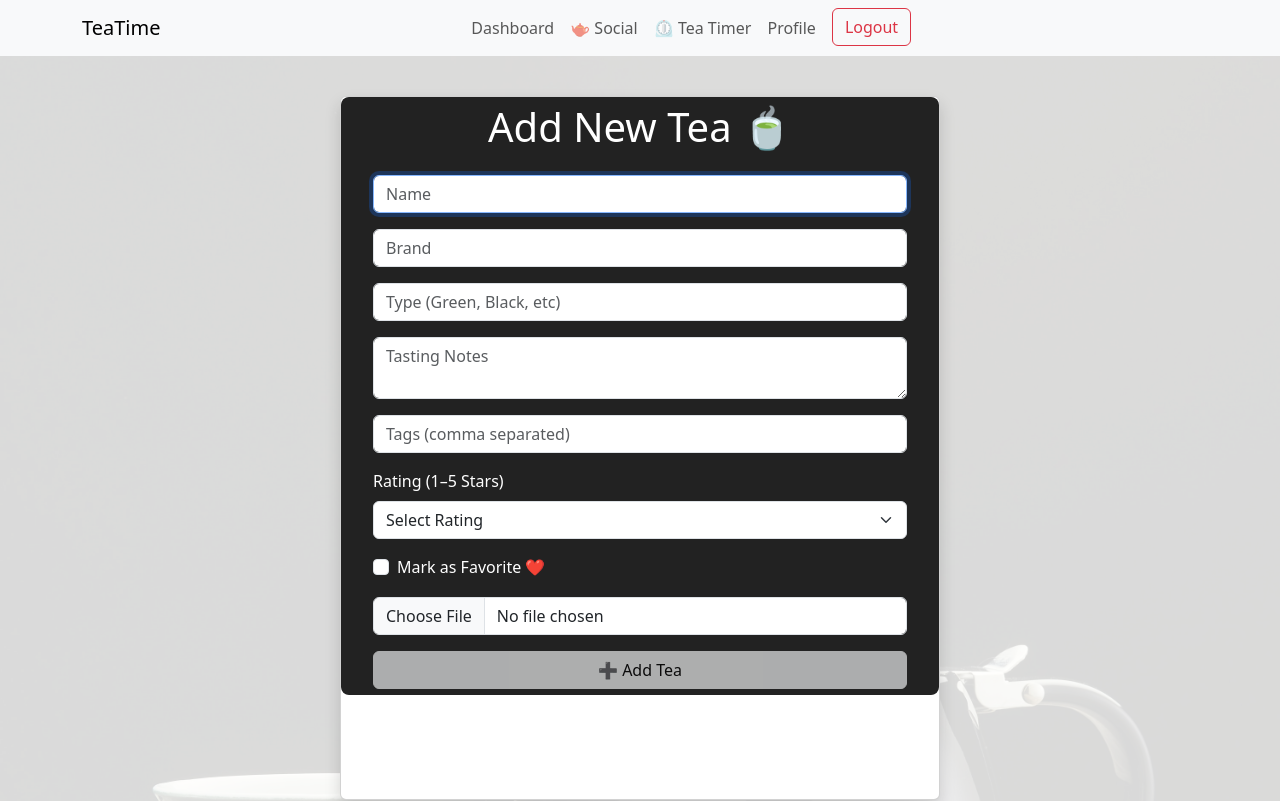
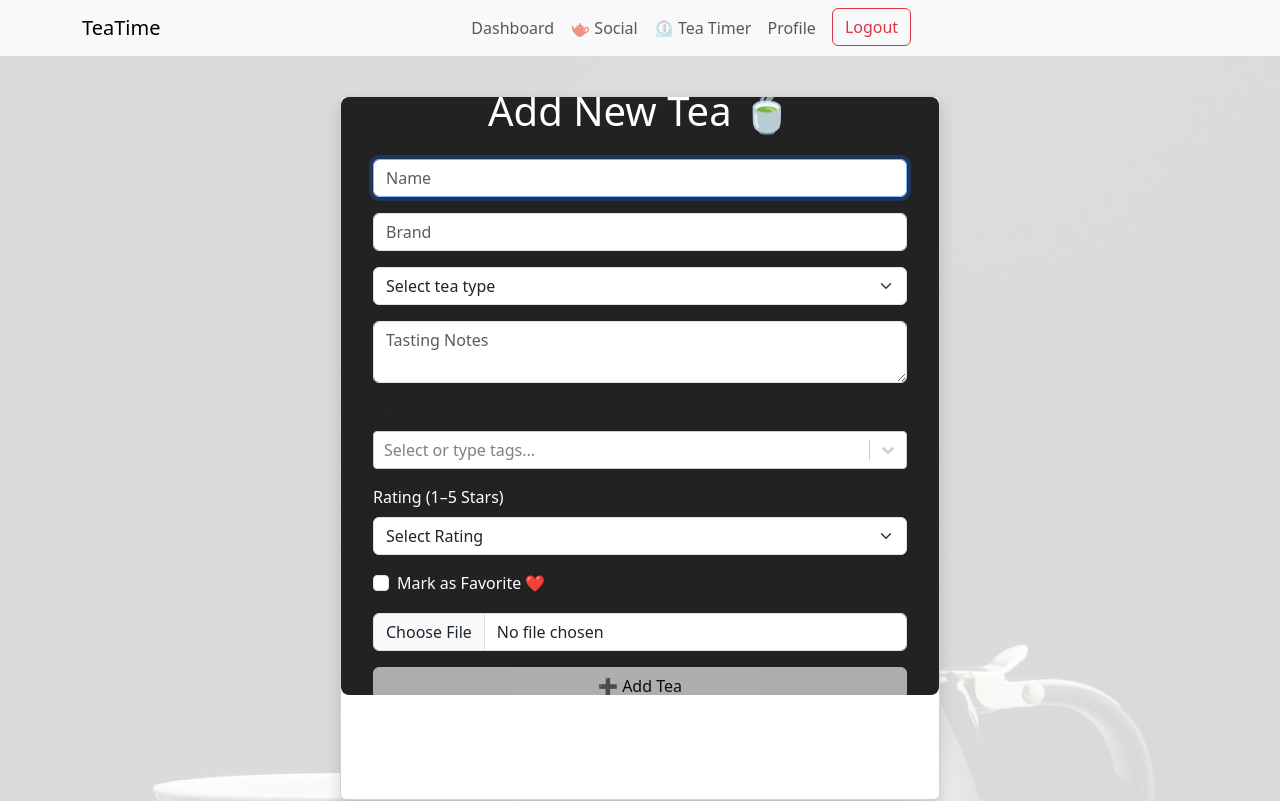
Before and after one commit to chicalauren/TeaTime, a React (Vite) app in the folder client/: page /add-tea in a window 1280 px wide. Shown: the top 801 px of the page. Built offline with nearby package versions, Linux system fonts and the light colour scheme; sample sign-in values are in the browser's storage.

Commit message:
add tea form styling for tags and star ratings and types

```diff
--- a/client/package.json
+++ b/client/package.json
@@ -16,6 +16,7 @@
     "react": "^19.0.0",
     "react-dom": "^19.0.0",
     "react-router-dom": "^7.5.2",
+    "react-select": "^5.10.1",
     "react-toastify": "^11.0.5"
   },
   "devDependencies": {
--- a/client/src/pages/AddTeaForm.tsx
+++ b/client/src/pages/AddTeaForm.tsx
@@ -6,8 +6,7 @@ import axios from 'axios';
 import toast from 'react-hot-toast';
 import Confetti from 'react-confetti';
 import { motion } from 'framer-motion';
-
-//TODO: add data tags for cypress testing
+import Select from 'react-select';
 
 function AddTeaForm() {
   const navigate = useNavigate();
@@ -18,7 +17,7 @@ function AddTeaForm() {
   const [brand, setBrand] = useState('');
   const [type, setType] = useState('');
   const [tastingNotes, setTastingNotes] = useState('');
-  const [tags, setTags] = useState('');
+  const [tags, setTags] = useState<{ value: string; label: string }[]>([]);
   const [rating, setRating] = useState(0);
   const [favorite, setFavorite] = useState(false);
   const [imageFile, setImageFile] = useState<File | null>(null);
@@ -63,6 +62,54 @@ function AddTeaForm() {
     }
   };
 
+  const tagOptions = [
+    { value: "afternoon-relaxation", label: "afternoon-relaxation" },
+    { value: "afternoon-sip", label: "afternoon-sip" },
+    { value: "alertness", label: "alertness" },
+    { value: "breakfast", label: "breakfast" },
+    { value: "calm", label: "calm" },
+    { value: "calmness", label: "calmness" },
+    { value: "caffeine-free-energy", label: "caffeine-free-energy" },
+    { value: "casual-sip", label: "casual-sip" },
+    { value: "celebration", label: "celebration" },
+    { value: "comfort", label: "comfort" },
+    { value: "daily-use", label: "daily-use" },
+    { value: "daily-wellness", label: "daily-wellness" },
+    { value: "dessert-substitute", label: "dessert-substitute" },
+    { value: "digestion", label: "digestion" },
+    { value: "easy-sipping", label: "easy-sipping" },
+    { value: "elegance", label: "elegance" },
+    { value: "evening-drink", label: "evening-drink" },
+    { value: "evening-wind-down", label: "evening-wind-down" },
+    { value: "focus", label: "focus" },
+    { value: "focus-and-energy", label: "focus-and-energy" },
+    { value: "gentle-afternoons", label: "gentle-afternoons" },
+    { value: "gentle-wake-up", label: "gentle-wake-up" },
+    { value: "hydration", label: "hydration" },
+    { value: "immune-support", label: "immune-support" },
+    { value: "indulgence", label: "indulgence" },
+    { value: "invigoration", label: "invigoration" },
+    { value: "late-evening", label: "late-evening" },
+    { value: "light-refreshment", label: "light-refreshment" },
+    { value: "meditation", label: "meditation" },
+    { value: "mindfulness", label: "mindfulness" },
+    { value: "morning-wake-up", label: "morning-wake-up" },
+    { value: "nausea", label: "nausea" },
+    { value: "quiet-moments", label: "quiet-moments" },
+    { value: "reflection", label: "reflection" },
+    { value: "refreshment", label: "refreshment" },
+    { value: "relaxation", label: "relaxation" },
+    { value: "serenity", label: "serenity" },
+    { value: "skin-health", label: "skin-health" },
+    { value: "sleep-aid", label: "sleep-aid" },
+    { value: "special-occasions", label: "special-occasions" },
+    { value: "spice-and-warmth", label: "spice-and-warmth" },
+    { value: "strong-start", label: "strong-start" },
+    { value: "stress-balance", label: "stress-balance" },
+    { value: "stress-relief", label: "stress-relief" },
+    { value: "uplift", label: "uplift" },
+  ];
+
   const handleSubmit = async (e: React.FormEvent) => {
     e.preventDefault();
 
@@ -76,7 +123,7 @@ function AddTeaForm() {
           type,
           imageUrl,
           tastingNotes,
-          tags: tags.split(',').map((tag) => tag.trim()),
+          tags: tags.map((tag) => tag.value),
           rating,
           favorite,
         },
@@ -90,7 +137,7 @@ function AddTeaForm() {
       setBrand('');
       setType('');
       setTastingNotes('');
-      setTags('');
+      setTags([]);
       setRating(0);
       setFavorite(false);
       setImageFile(null);
@@ -104,6 +151,7 @@ function AddTeaForm() {
       toast.error('Failed to add tea. Please try again.');
     }
   };
+
 
   return (
     <div className="container py-5 mt-5 d-flex justify-content-center" style={{ minHeight: '100vh' }}>
@@ -153,14 +201,19 @@ function AddTeaForm() {
                 required
               />
 
-              <input
-                type="text"
-                className="form-control"
-                placeholder="Type (Green, Black, etc)"
+              <select
+                className="form-select"
                 value={type}
                 onChange={(e) => setType(e.target.value)}
                 required
-              />
+              >
+                <option value="" disabled>Select tea type</option>
+                <option value="Black">Black</option>
+                <option value="Green">Green</option>
+                <option value="Herbal">Herbal</option>
+                <option value="Oolong">Oolong</option>
+                <option value="White">White</option>
+              </select>
 
               <textarea
                 className="form-control"
@@ -169,13 +222,19 @@ function AddTeaForm() {
                 onChange={(e) => setTastingNotes(e.target.value)}
               />
 
-              <input
-                type="text"
-                className="form-control"
-                placeholder="Tags (comma separated)"
-                value={tags}
-                onChange={(e) => setTags(e.target.value)}
-              />
+              <div className="text-dark">
+                <label htmlFor="tag-select" className="form-label">Tags</label>
+                <Select
+                  inputId="tag-select"
+                  isMulti
+                  options={tagOptions}
+                  value={tags}
+                  onChange={(selected) => setTags(selected as { value: string; label: string }[])}
+                  className="basic-multi-select"
+                  classNamePrefix="select"
+                  placeholder="Select or type tags..."
+                />
+              </div>
 
               <div>
                 <label className="form-label">Rating (1–5 Stars)</label>
@@ -186,7 +245,7 @@ function AddTeaForm() {
                   required
                 >
                   <option value="">Select Rating</option>
-                  {[1, 2, 3, 4, 5].map((num) => (
+                  {[5, 4, 3, 2, 1].map((num) => (
                     <option key={num} value={num}>{'⭐'.repeat(num)}</option>
                   ))}
                 </select>
```
Also changed, not shown: 2 other files (tests, documents, lock files or other folders).
